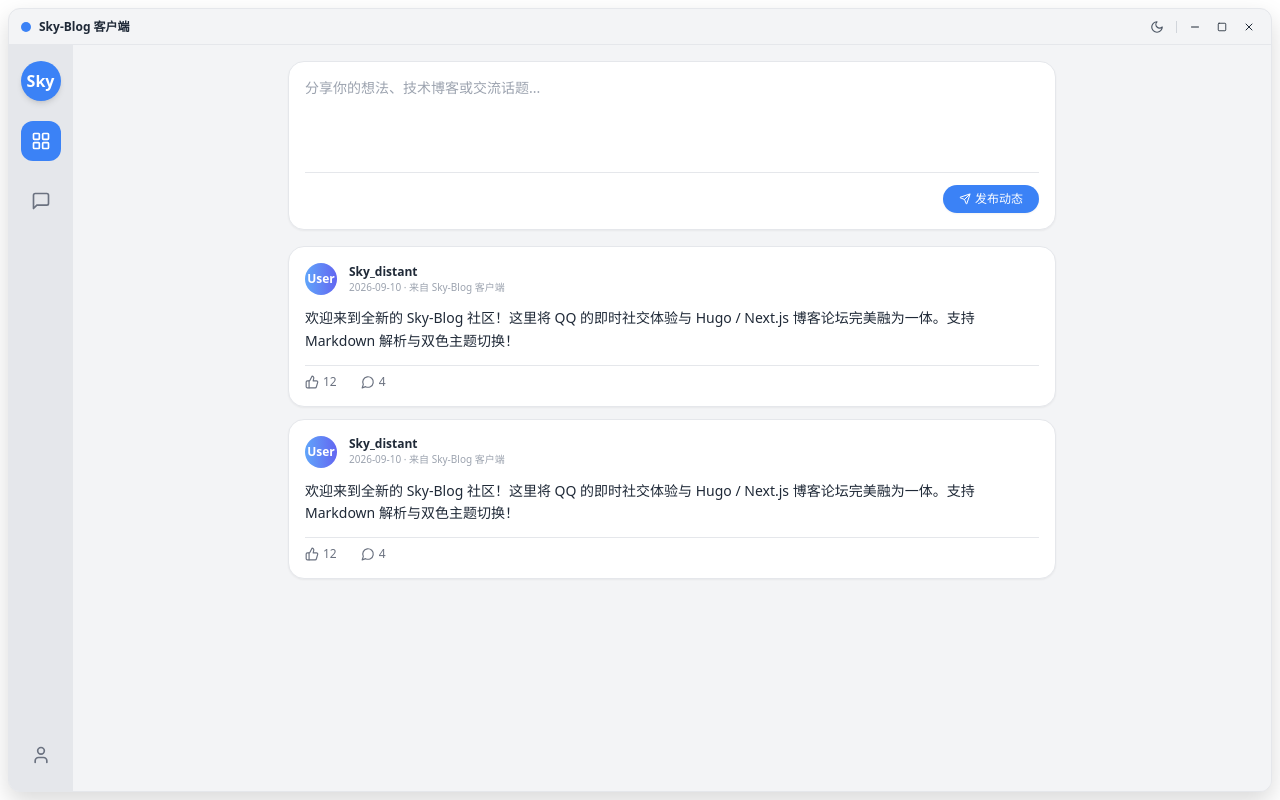
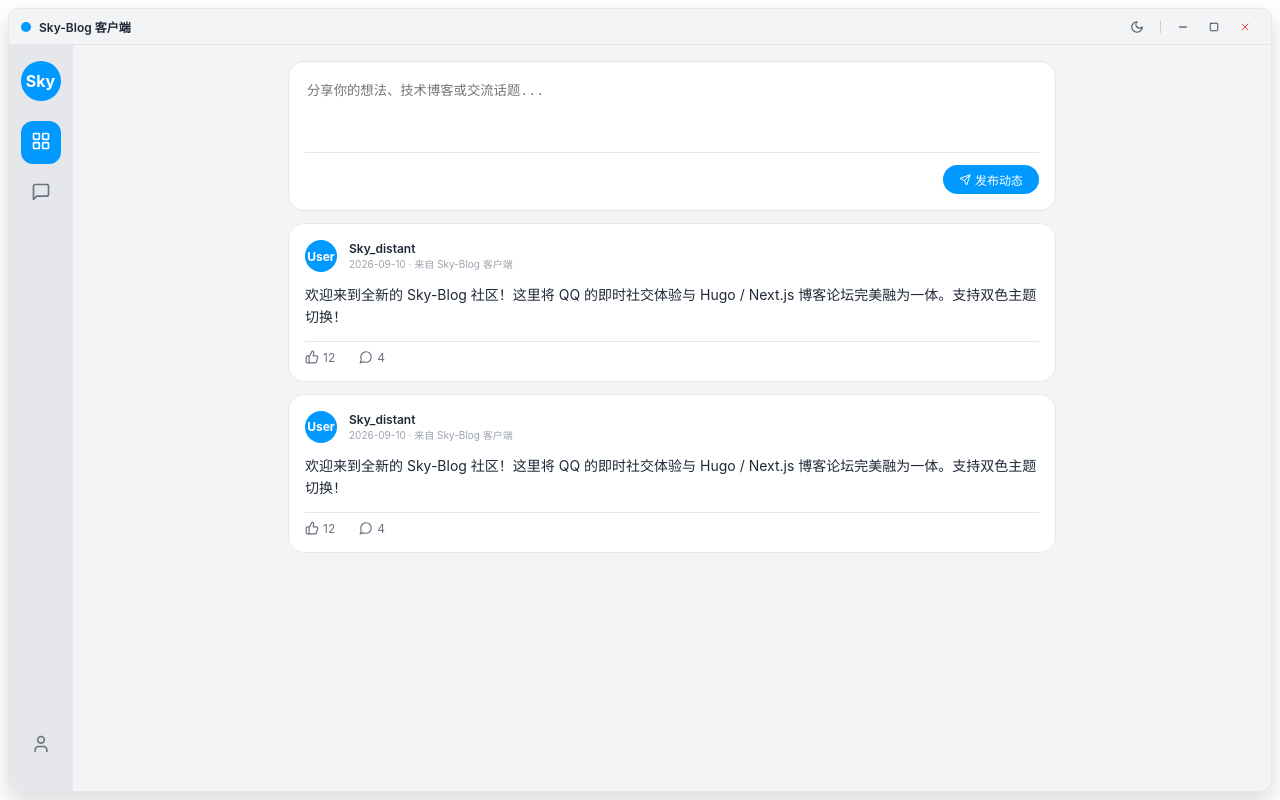
Before and after one commit to zhangtianyuan120220/sky-blog, a Next.js app: page / in a window 1280 px wide. Built offline with nearby package versions, Linux system fonts and the light colour scheme.

Commit message:
fix: replace Tailwind classes with pure CSS styles

```diff
--- a/src/app/globals.css
+++ b/src/app/globals.css
@@ -1,13 +1,10 @@
-@tailwind base;
-@tailwind components;
-@tailwind utilities;
-
 :root {
   --bg-main: #f3f4f6;
   --bg-sidebar: #e5e7eb;
   --bg-card: #ffffff;
   --text-primary: #1f2937;
   --border-color: #e5e7eb;
+  --accent-blue: #0099ff;
 }
 
 .dark {
@@ -16,6 +13,11 @@
   --bg-card: #222429;
   --text-primary: #f3f4f6;
   --border-color: #2f3136;
+  --accent-blue: #0099ff;
+}
+
+* {
+  box-sizing: border-box;
 }
 
 html, body {
@@ -26,12 +28,114 @@
   width: 100vw;
   overflow: hidden;
   user-select: none;
+  font-family: -apple-system, BlinkMacSystemFont, "Segoe UI", Roboto, sans-serif;
 }
 
+/* Tauri 容器窗口 */
 .app-container {
   background-color: var(--bg-main);
   color: var(--text-primary);
   border-radius: 12px;
   border: 1px solid var(--border-color);
   box-shadow: 0 10px 25px rgba(0, 0, 0, 0.15);
+  width: 100%;
+  height: 100%;
+  display: flex;
+  flex-direction: column;
+  overflow: hidden;
 }
+
+/* 顶部标题栏 */
+.titlebar {
+  height: 36px;
+  width: 100%;
+  display: flex;
+  align-items: center;
+  justify-content: space-between;
+  padding: 0 12px;
+  border-bottom: 1px solid var(--border-color);
+}
+
+.win-btn {
+  padding: 4px 8px;
+  border-radius: 4px;
+  border: none;
+  background: transparent;
+  color: currentColor;
+  cursor: pointer;
+  display: flex;
+  align-items: center;
+}
+.win-btn:hover {
+  background-color: rgba(0, 0, 0, 0.08);
+}
+
+/* 侧边栏 */
+.sidebar {
+  width: 64px;
+  background-color: var(--bg-sidebar);
+  display: flex;
+  flex-direction: column;
+  align-items: center;
+  padding: 16px 0;
+  justify-content: space-between;
+  border-right: 1px solid var(--border-color);
+}
+
+.avatar {
+  width: 40px;
+  height: 40px;
+  border-radius: 50%;
+  background-color: var(--accent-blue);
+  color: white;
+  display: flex;
+  align-items: center;
+  justify-content: center;
+  font-weight: bold;
+}
+
+.nav-btn {
+  padding: 10px;
+  border-radius: 12px;
+  border: none;
+  background: transparent;
+  color: #6b7280;
+  cursor: pointer;
+  margin-bottom: 8px;
+}
+.nav-btn.active {
+  background-color: var(--accent-blue);
+  color: white;
+}
+
+/* 内容卡片 */
+.post-card {
+  background-color: var(--bg-card);
+  border-radius: 16px;
+  padding: 16px;
+  border: 1px solid var(--border-color);
+  margin-bottom: 12px;
+}
+
+.post-input {
+  width: 100%;
+  height: 70px;
+  background: transparent;
+  border: none;
+  outline: none;
+  color: currentColor;
+  resize: none;
+}
+
+.btn-primary {
+  background-color: var(--accent-blue);
+  color: white;
+  padding: 6px 16px;
+  border-radius: 9999px;
+  border: none;
+  font-size: 12px;
+  cursor: pointer;
+  display: flex;
+  align-items: center;
+  gap: 4px;
+}
--- a/src/app/page.tsx
+++ b/src/app/page.tsx
@@ -20,123 +20,102 @@
   const [activeTab, setActiveTab] = useState<'forum' | 'chat'>('forum');
   const [postContent, setPostContent] = useState('');
 
-  // 切换颜色模式
-  const toggleTheme = () => {
-    setIsDarkMode(!isDarkMode);
-  };
+  return (
+    <div style={{ width: '100vw', height: '100vh', padding: '8px' }} className={isDarkMode ? 'dark' : ''}>
+      <div className="app-container">
 
-  return (
-    <div className={`w-screen h-screen p-2 flex flex-col ${isDarkMode ? 'dark' : ''}`}>
-      {/* 整个 App 容器（圆角+边框+窗口阴影） */}
-      <div className="app-container w-full h-full flex flex-col overflow-hidden transition-colors duration-200">
-
-        {/* 1. QQ 风格顶部拖拽标题栏 */}
-        <div data-tauri-drag-region className="h-9 w-full flex items-center justify-between px-3 select-none border-b border-[var(--border-color)]">
-          <div className="flex items-center space-x-2 text-xs font-semibold">
-            <span className="w-2.5 h-2.5 rounded-full bg-blue-500 inline-block"></span>
+        {/* 1. 顶部标题栏 */}
+        <div data-tauri-drag-region className="titlebar">
+          <div style={{ display: 'flex', alignItems: 'center', gap: '8px', fontSize: '12px', fontWeight: 600 }}>
+            <span style={{ width: '10px', height: '10px', borderRadius: '50%', backgroundColor: '#0099ff' }}></span>
             <span>Sky-Blog 客户端</span>
           </div>
 
-          {/* 窗口控制按钮 + 模式切换 */}
-          <div className="flex items-center space-x-2">
-            <button
-              onClick={toggleTheme}
-              className="p-1 hover:bg-black/10 dark:hover:bg-white/10 rounded-full transition"
-              title="切换浅色/深色模式"
-            >
-              {isDarkMode ? <Sun size={14} className="text-yellow-400" /> : <Moon size={14} className="text-gray-600" />}
+          <div style={{ display: 'flex', alignItems: 'center', gap: '4px' }}>
+            <button onClick={() => setIsDarkMode(!isDarkMode)} className="win-btn">
+              {isDarkMode ? <Sun size={14} color="#facc15" /> : <Moon size={14} color="#4b5563" />}
             </button>
-            <div className="h-3 w-[1px] bg-gray-300 dark:bg-gray-700 mx-1" />
-            <button className="p-1 hover:bg-black/10 dark:hover:bg-white/10 rounded"><Minus size={12} /></button>
-            <button className="p-1 hover:bg-black/10 dark:hover:bg-white/10 rounded"><Square size={10} /></button>
-            <button className="p-1 hover:bg-red-500 hover:text-white rounded transition"><X size={12} /></button>
+            <div style={{ width: '1px', height: '12px', backgroundColor: '#ccc', margin: '0 4px' }} />
+            <button className="win-btn"><Minus size={12} /></button>
+            <button className="win-btn"><Square size={10} /></button>
+            <button className="win-btn" style={{ color: '#ef4444' }}><X size={12} /></button>
           </div>
         </div>
 
-        {/* 2. 主体区（左侧 QQ 导航栏 + 主内容区） */}
-        <div className="flex-1 flex overflow-hidden">
+        {/* 2. 主体区 */}
+        <div style={{ flex: 1, display: 'flex', overflow: 'hidden' }}>
 
-          {/* 左侧 QQ Icon 侧边栏 */}
-          <div className="w-16 bg-[var(--bg-sidebar)] flex flex-col items-center py-4 justify-between border-r border-[var(--border-color)]">
-            <div className="flex flex-col items-center space-y-5 w-full">
-              {/* 用户头像 */}
-              <div className="w-10 h-10 rounded-full bg-blue-500 flex items-center justify-center text-white font-bold shadow-md cursor-pointer hover:opacity-90 transition">
-                Sky
-              </div>
+          {/* 左侧侧边栏 */}
+          <div className="sidebar">
+            <div style={{ display: 'flex', flexDirection: 'column', alignItems: 'center', width: '100%' }}>
+              <div className="avatar" style={{ marginBottom: '20px' }}>Sky</div>
 
-              {/* 导航按钮 */}
               <button
                 onClick={() => setActiveTab('forum')}
-                className={`p-2.5 rounded-xl transition ${activeTab === 'forum' ? 'bg-blue-500 text-white' : 'hover:bg-black/10 dark:hover:bg-white/10 text-gray-500 dark:text-gray-400'}`}
-                title="博客论坛"
+                className={`nav-btn ${activeTab === 'forum' ? 'active' : ''}`}
               >
                 <LayoutGrid size={20} />
               </button>
 
               <button
                 onClick={() => setActiveTab('chat')}
-                className={`p-2.5 rounded-xl transition ${activeTab === 'chat' ? 'bg-blue-500 text-white' : 'hover:bg-black/10 dark:hover:bg-white/10 text-gray-500 dark:text-gray-400'}`}
-                title="即时聊天"
+                className={`nav-btn ${activeTab === 'chat' ? 'active' : ''}`}
               >
                 <MessageSquare size={20} />
               </button>
             </div>
 
-            <button className="p-2.5 rounded-xl text-gray-500 dark:text-gray-400 hover:bg-black/10 dark:hover:bg-white/10">
-              <User size={20} />
-            </button>
+            <button className="nav-btn"><User size={20} /></button>
           </div>
 
-          {/* 右侧主展示区 */}
-          <div className="flex-1 bg-[var(--bg-main)] p-4 flex flex-col overflow-y-auto">
+          {/* 右侧主内容区 */}
+          <div style={{ flex: 1, padding: '16px', overflowY: 'auto' }}>
             {activeTab === 'forum' ? (
-              <div className="max-w-3xl mx-auto w-full space-y-4">
+              <div style={{ maxWidth: '768px', margin: '0 auto' }}>
 
-                {/* 动态发布框（QQ 动态风格） */}
-                <div className="bg-[var(--bg-card)] rounded-2xl p-4 shadow-sm border border-[var(--border-color)]">
+                {/* 发帖输入框 */}
+                <div className="post-card">
                   <textarea
                     value={postContent}
                     onChange={(e) => setPostContent(e.target.value)}
                     placeholder="分享你的想法、技术博客或交流话题..."
-                    className="w-full h-20 bg-transparent resize-none outline-none text-sm placeholder-gray-400"
+                    className="post-input"
                   />
-                  <div className="flex justify-end border-t border-[var(--border-color)] pt-3 mt-2">
-                    <button className="px-4 py-1.5 bg-blue-500 hover:bg-blue-600 text-white text-xs rounded-full font-medium flex items-center space-x-1 shadow-sm transition">
+                  <div style={{ display: 'flex', justifyContent: 'flex-end', borderTop: '1px solid var(--border-color)', paddingTop: '12px' }}>
+                    <button className="btn-primary">
                       <Send size={12} />
                       <span>发布动态</span>
                     </button>
                   </div>
                 </div>
 
-                {/* 帖子/博客列表示例卡片 */}
-                <div className="space-y-3">
+                {/* 帖子列表 */}
                 {[1, 2].map((i) => (
-                    <div key={i} className="bg-[var(--bg-card)] rounded-2xl p-4 shadow-sm border border-[var(--border-color)] space-y-3 hover:shadow-md transition">
-                      <div className="flex items-center space-x-3">
-                        <div className="w-8 h-8 rounded-full bg-gradient-to-r from-blue-400 to-indigo-500 flex items-center justify-center text-white text-xs font-bold">
+                  <div key={i} className="post-card">
+                    <div style={{ display: 'flex', alignItems: 'center', gap: '12px', marginBottom: '12px' }}>
+                      <div className="avatar" style={{ width: '32px', height: '32px', fontSize: '12px' }}>
                         User
                       </div>
                       <div>
-                          <div className="text-xs font-semibold">Sky_distant</div>
-                          <div className="text-[10px] text-gray-400">2026-09-10 · 来自 Sky-Blog 客户端</div>
+                        <div style={{ fontSize: '12px', fontWeight: 600 }}>Sky_distant</div>
+                        <div style={{ fontSize: '10px', color: '#9ca3af' }}>2026-09-10 · 来自 Sky-Blog 客户端</div>
                       </div>
                     </div>
 
-                      <p className="text-sm leading-relaxed">
-                        欢迎来到全新的 Sky-Blog 社区！这里将 QQ 的即时社交体验与 Hugo / Next.js 博客论坛完美融为一体。支持 Markdown 解析与双色主题切换！
+                    <p style={{ fontSize: '14px', lineHeight: '1.6', margin: '12px 0' }}>
+                      欢迎来到全新的 Sky-Blog 社区！这里将 QQ 的即时社交体验与 Hugo / Next.js 博客论坛完美融为一体。支持双色主题切换！
                     </p>
 
-                      <div className="flex items-center space-x-6 pt-2 border-t border-[var(--border-color)] text-xs text-gray-500">
-                        <button className="flex items-center space-x-1 hover:text-blue-500"><ThumbsUp size={14} /><span>12</span></button>
-                        <button className="flex items-center space-x-1 hover:text-blue-500"><MessageCircle size={14} /><span>4</span></button>
+                    <div style={{ display: 'flex', gap: '24px', borderTop: '1px solid var(--border-color)', paddingTop: '8px', fontSize: '12px', color: '#6b7280' }}>
+                      <span style={{ display: 'flex', alignItems: 'center', gap: '4px', cursor: 'pointer' }}><ThumbsUp size={14} /> 12</span>
+                      <span style={{ display: 'flex', alignItems: 'center', gap: '4px', cursor: 'pointer' }}><MessageCircle size={14} /> 4</span>
                     </div>
                   </div>
                 ))}
-                </div>
 
               </div>
             ) : (
-              <div className="flex-1 flex items-center justify-center text-gray-400 text-sm">
+              <div style={{ height: '100%', display: 'flex', alignItems: 'center', justifyContent: 'center', color: '#9ca3af', fontSize: '14px' }}>
                 💬 即时通讯聊天频道模块准备中...
               </div>
             )}
```
Lines whose indentation alone changed are shown as unchanged.
